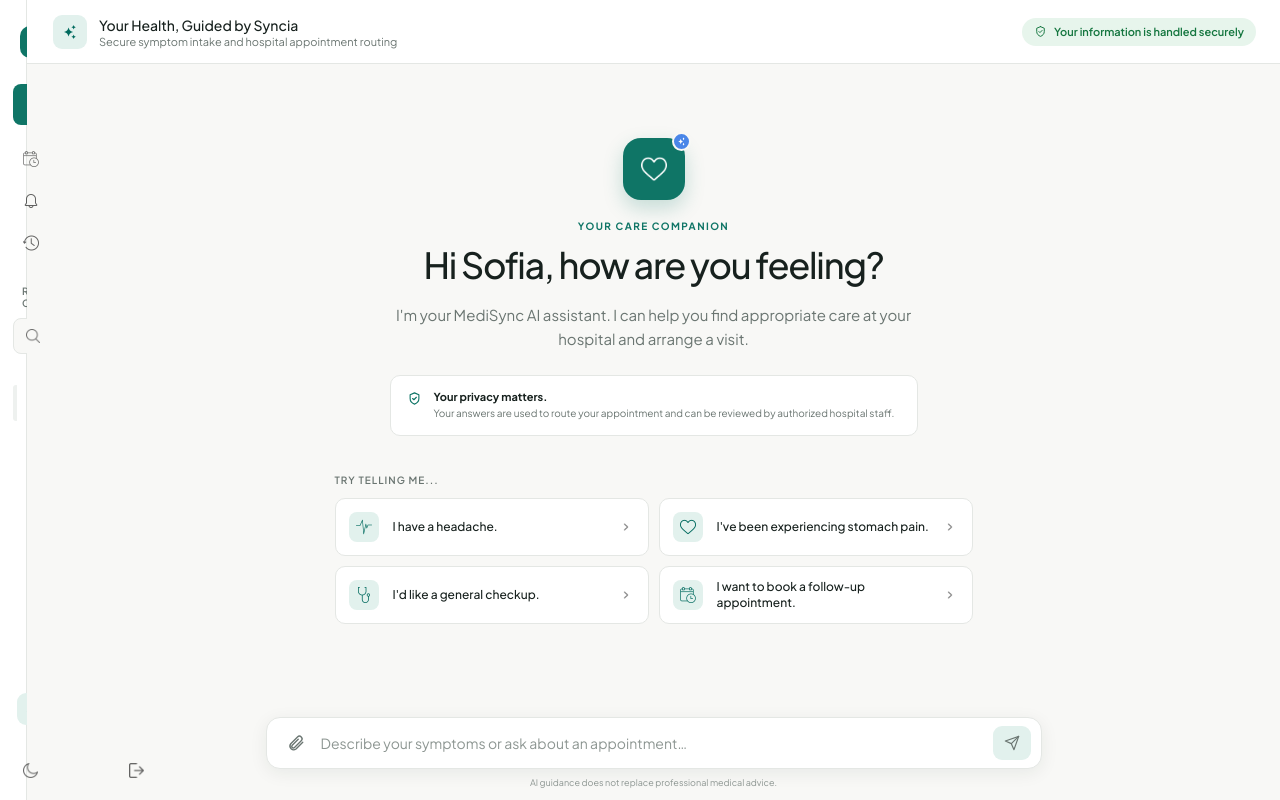
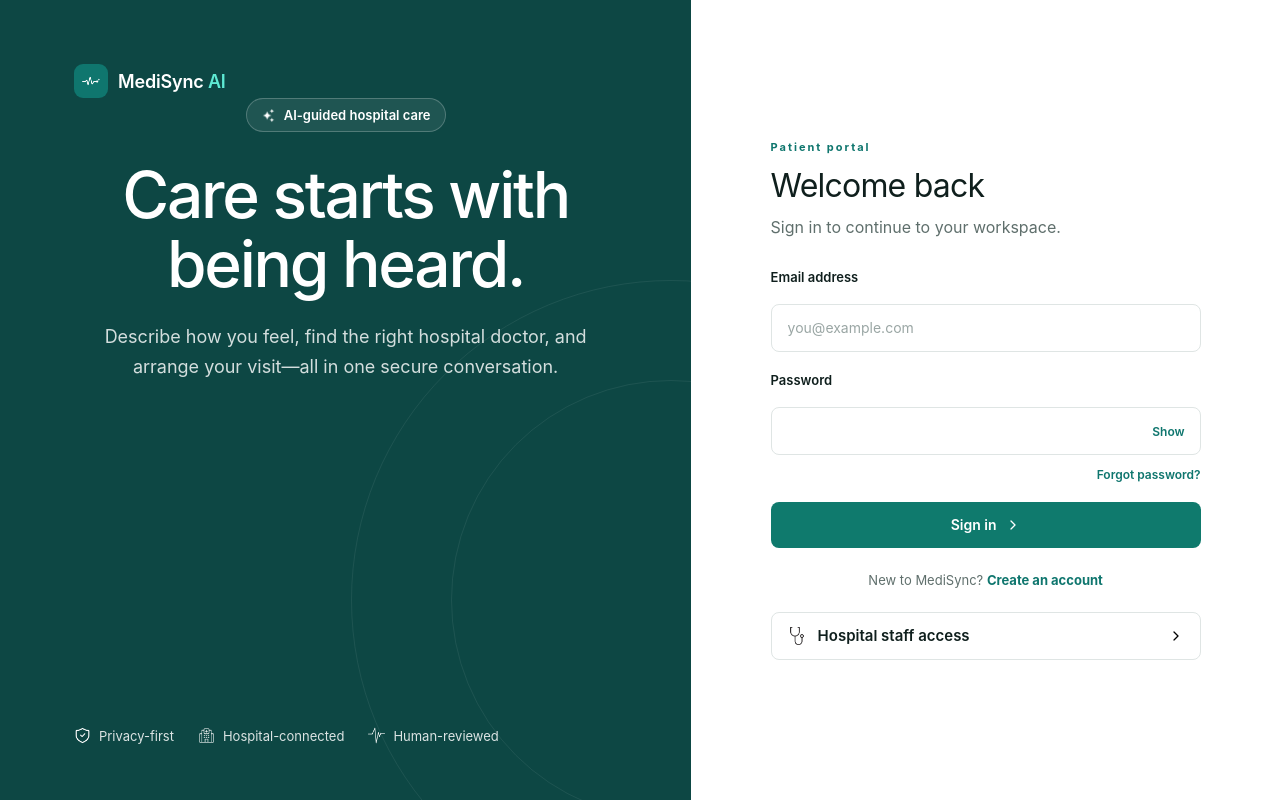
Before and after one commit to GAJEC/GAJEC--Medisync-AI, a React app in the folder Frontend/: page /login in a window 1280 px wide. Before the commit this address led to /patient. Built offline with nearby package versions, Linux system fonts and the light colour scheme; the HTML template or start-up script is replaced by a standard one.

Commit message:
auth implementation

```diff
--- a/Frontend/src/App.jsx
+++ b/Frontend/src/App.jsx
@@ -1,15 +1,49 @@
 import React from 'react'
 import { BrowserRouter, Routes, Route, Navigate } from 'react-router-dom'
+import { AuthProvider, useAuth, homeFor } from './auth/AuthContext'
+import ProtectedRoute from './routes/ProtectedRoute'
 import PatientRoutes from './routes/PatientRoutes'
+import Login from './pages/auth/Login'
+
+// Login page wrapper. Already signed in? Skip straight to the right home page.
+// After login() runs, this component re-renders and the <Navigate> below fires,
+// so signing in lands on /patient (or /staff).
+const LoginRoute = () => {
+  const { session, login } = useAuth()
+
+  if (session) return <Navigate to={homeFor(session.role)} replace />
+
+  return (
+    <Login
+      onLogin={({ role, email }) => login({ role, email })}
+      onSignup={({ fullName, email }) => login({ role: 'patient', email, name: fullName })}
+    />
+  )
+}
+
 
 const App = () => {
   return (
-    <BrowserRouter>
-      <Routes>
-        <Route path="/patient/*" element={<PatientRoutes />} />
-        <Route path="*" element={<Navigate to="/patient" replace />} />
-      </Routes>
-    </BrowserRouter>
+    <AuthProvider>
+      <BrowserRouter>
+        <Routes>
+          <Route path="/login" element={<LoginRoute />} />
+
+          <Route
+            path="/patient/*"
+            element={
+              <ProtectedRoute role="patient">
+                <PatientRoutes />
+              </ProtectedRoute>
+            }
+          />
+
+
+          {/* Anything else (including "/") -> login, which forwards signed-in users home */}
+          <Route path="*" element={<Navigate to="/login" replace />} />
+        </Routes>
+      </BrowserRouter>
+    </AuthProvider>
   )
 }
 
--- /dev/null
+++ b/Frontend/src/auth/AuthContext.jsx
@@ -0,0 +1,46 @@
+import React, { createContext, useCallback, useContext, useMemo, useState } from 'react'
+
+const STORAGE_KEY = 'medisync.session'
+const AuthContext = createContext(null)
+
+const readSession = () => {
+  try {
+    return JSON.parse(localStorage.getItem(STORAGE_KEY))
+  } catch {
+    return null
+  }
+}
+
+export const homeFor = (role) => (role === 'staff' ? '/staff' : '/patient')
+
+export const AuthProvider = ({ children }) => {
+  const [session, setSession] = useState(readSession)
+
+  const login = useCallback(({ role, email, name }) => {
+    const next = { role, email, name }
+    try {
+      localStorage.setItem(STORAGE_KEY, JSON.stringify(next))
+    } catch {
+      /* storage unavailable: session lasts until refresh */
+    }
+    setSession(next)
+  }, [])
+
+  const logout = useCallback(() => {
+    try {
+      localStorage.removeItem(STORAGE_KEY)
+    } catch {
+      /* ignore */
+    }
+    setSession(null)
+  }, [])
+
+  const value = useMemo(() => ({ session, login, logout }), [session, login, logout])
+  return <AuthContext.Provider value={value}>{children}</AuthContext.Provider>
+}
+
+export const useAuth = () => {
+  const ctx = useContext(AuthContext)
+  if (!ctx) throw new Error('useAuth must be used inside <AuthProvider>')
+  return ctx
+}
--- a/Frontend/src/components/patient/PatientLayout.jsx
+++ b/Frontend/src/components/patient/PatientLayout.jsx
@@ -2,6 +2,7 @@ import React, { useEffect, useState } from 'react'
 import { Outlet, useLocation, useNavigate } from 'react-router-dom'
 import PatientSidebar from './PatientSidebar'
 import { MenuIcon } from '../common/Icons'
+import { useAuth } from '../../auth/AuthContext'
 
 const USER = { name: 'Sofia Reyes', initials: 'SR', role: 'Patient', id: 'P-20481' }
 
@@ -35,6 +36,7 @@ const MOBILE_QUERY = '(max-width: 800px)'
 const PatientLayout = () => {
   const navigate = useNavigate()
   const { pathname } = useLocation()
+  const { logout } = useAuth()
   const [collapsed, setCollapsed] = useState(false)
   const [dark, setDark] = useState(false)
   const [activeId, setActiveId] = useState(1)
@@ -89,6 +91,11 @@ const PatientLayout = () => {
     navigate('/patient')
   }
 
+  const handleLogout = () => {
+    logout()
+    navigate('/login', { replace: true })
+  }
+
   return (
     <div className="app-shell">
       <button
@@ -114,7 +121,7 @@ const PatientLayout = () => {
         onSelectConversation={openConversation}
         darkMode={dark}
         onToggleDark={toggleDark}
-        onLogout={() => console.log('logout')}
+        onLogout={handleLogout}
         unreadCount={unreadCount}
       />
 
--- a/Frontend/src/components/patient/PatientSidebar.jsx
+++ b/Frontend/src/components/patient/PatientSidebar.jsx
@@ -9,6 +9,7 @@ import historyIcon from '../../assets/icons/history.png'
 import searchIcon from '../../assets/icons/search.png'
 import moonIcon from '../../assets/icons/moon.png'
 import logoutIcon from '../../assets/icons/logout.png'
+import mediSyncLogo from '../../assets/images/medisync-logo.png'
 
 import '../../assets/styles/sidebar.css'
 
@@ -48,10 +49,10 @@ const PatientSidebar = ({
     <aside className={`sidebar ${collapsed ? 'sidebar--collapsed' : ''} ${mobileOpen ? 'sidebar--open' : ''}`}>
       <div className="sidebar__brand">
         <span className="logo-mark">
-          <PngIcon src={heartIcon} size={16} className="icon-white" />
+          <PngIcon src={mediSyncLogo} size={25} className="icon-white" />
         </span>
         <span className="sidebar__brand-name hide-collapsed">
-          HealthLocal <span className="accent">AI</span>
+          MediSync <span className="accent">AI</span>
         </span>
         <button
           className="icon-btn sidebar__collapse"
--- a/Frontend/src/routes/ProtectedRoute.jsx
+++ b/Frontend/src/routes/ProtectedRoute.jsx
@@ -0,0 +1,18 @@
+import React from 'react'
+import { Navigate, useLocation } from 'react-router-dom'
+import { useAuth, homeFor } from '../auth/AuthContext'
+
+const ProtectedRoute = ({ role, children }) => {
+  const { session } = useAuth()
+  const location = useLocation()
+
+  // Not signed in -> login
+  if (!session) return <Navigate to="/login" replace state={{ from: location }} />
+
+  // Signed in but wrong area (e.g. a patient opening /staff) -> their own home
+  if (role && session.role !== role) return <Navigate to={homeFor(session.role)} replace />
+
+  return children
+}
+
+export default ProtectedRoute
```
